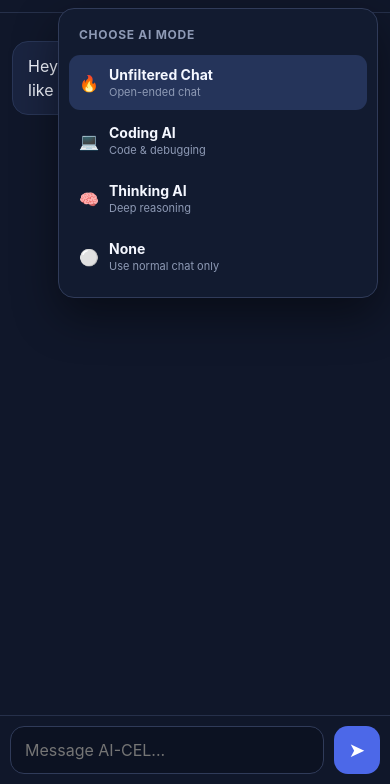
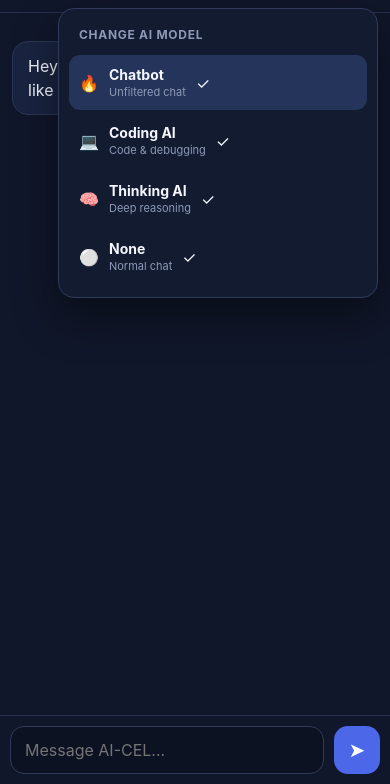
Before and after one commit to Pinoyhaha/AI-CEL, a website: page index.html in a window 390 px wide. Both pictures are taken after a click on the button "Change AI model". Shown: the part 60-844 px from the top of the page. Drawn offline with Linux system fonts and the light colour scheme.

Commit message:
Make hamburger open AI model selector

```diff
--- a/index.html
+++ b/index.html
@@ -11,20 +11,22 @@
     <header class="topbar">
       <div class="brand">
         <h1>🤖 AI-CEL</h1>
-        <p id="mode-subtitle">Unfiltered Chat</p>
+        <p id="mode-subtitle">🔥 Chatbot</p>
       </div>
       <div class="header-actions">
         <span class="status">● Online</span>
-        <button id="menu-toggle" class="menu-toggle" type="button" aria-label="Open model menu" aria-expanded="false">☰</button>
+        <button id="menu-toggle" class="menu-toggle" type="button" aria-label="Change AI model" aria-expanded="false">☰</button>
       </div>
     </header>
 
     <aside id="model-menu" class="model-menu" aria-hidden="true">
-      <div class="menu-title">Choose AI mode</div>
-      <button class="mode-option active" data-mode="Unfiltered Chat" type="button">🔥 <span><strong>Unfiltered Chat</strong><small>Open-ended chat</small></span></button>
-      <button class="mode-option" data-mode="Coding AI" type="button">💻 <span><strong>Coding AI</strong><small>Code & debugging</small></span></button>
-      <button class="mode-option" data-mode="Thinking AI" type="button">🧠 <span><strong>Thinking AI</strong><small>Deep reasoning</small></span></button>
-      <button class="mode-option" data-mode="None" type="button">⚪ <span><strong>None</strong><small>Use normal chat only</small></span></button>
+      <div class="menu-title">Change AI model</div>
+      <div class="model-selector">
+        <button class="mode-option active" data-mode="Unfiltered Chat" type="button"><span class="mode-icon">🔥</span><span><strong>Chatbot</strong><small>Unfiltered chat</small></span><span class="check">✓</span></button>
+        <button class="mode-option" data-mode="Coding AI" type="button"><span class="mode-icon">💻</span><span><strong>Coding AI</strong><small>Code & debugging</small></span><span class="check">✓</span></button>
+        <button class="mode-option" data-mode="Thinking AI" type="button"><span class="mode-icon">🧠</span><span><strong>Thinking AI</strong><small>Deep reasoning</small></span><span class="check">✓</span></button>
+        <button class="mode-option" data-mode="None" type="button"><span class="mode-icon">⚪</span><span><strong>None</strong><small>Normal chat</small></span><span class="check">✓</span></button>
+      </div>
     </aside>
 
     <section id="messages" class="messages" aria-live="polite">
```
